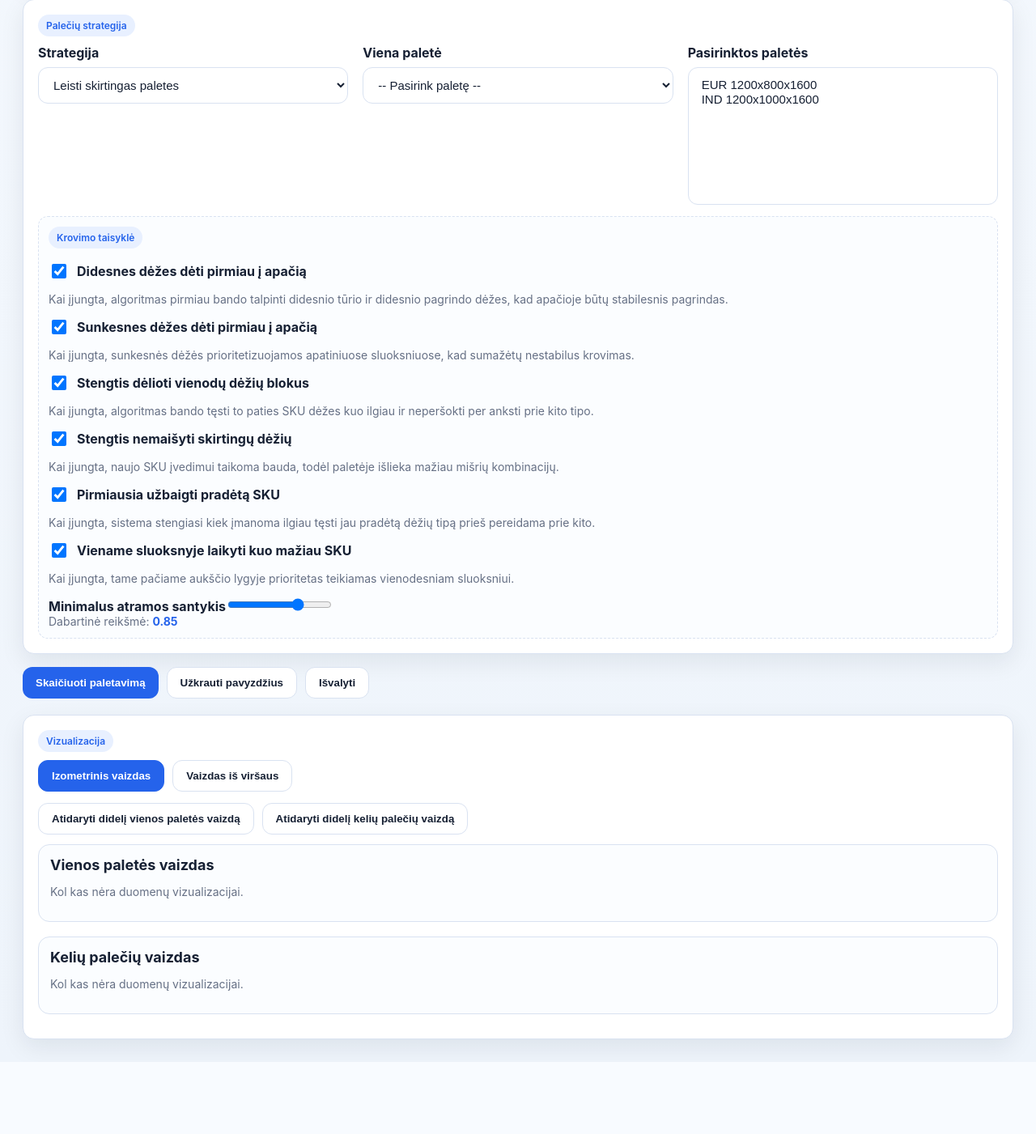
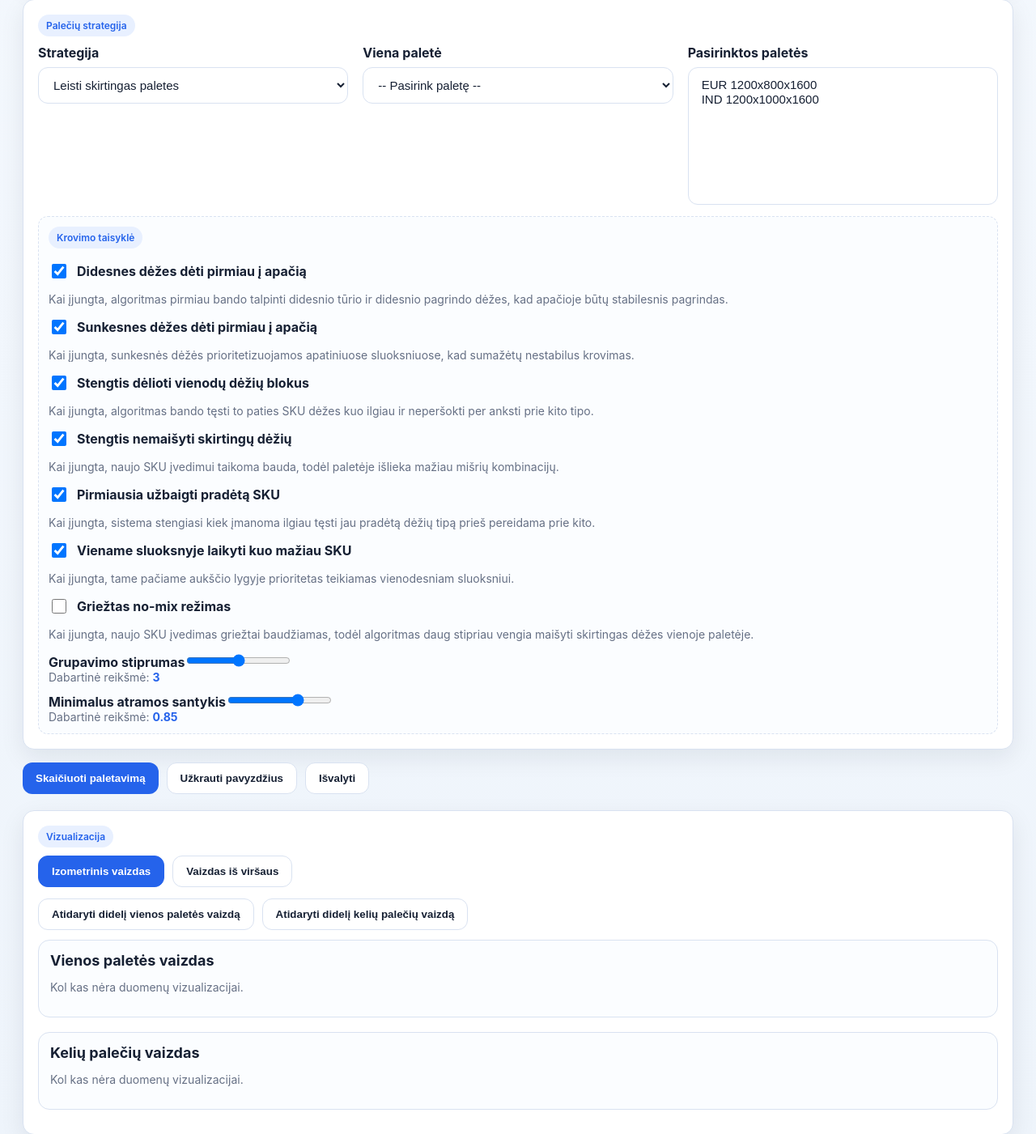
Before and after one commit to zilvis565-dev/palletiq, a Flask app: page / in a window 1280 px wide. Shown: the part 1571-2972 px from the top of the page at 81% size. Before the commit the page ends 2880 px from the top, so only its background shows below. Run offline with Flask 3, Linux system fonts and the light colour scheme.

Commit message:
Add strict no-mix and grouping strength controls to UI

```diff
--- a/templates/index.html
+++ b/templates/index.html
@@ -116,6 +116,9 @@
           <p class="muted">Kai įjungta, sistema stengiasi kiek įmanoma ilgiau tęsti jau pradėtą dėžių tipą prieš pereidama prie kito.</p>
           <label class="check-row"><input type="checkbox" name="layer_purity" {% if layer_purity %}checked{% endif %}><span><strong>Viename sluoksnyje laikyti kuo mažiau SKU</strong></span></label>
           <p class="muted">Kai įjungta, tame pačiame aukščio lygyje prioritetas teikiamas vienodesniam sluoksniui.</p>
+          <label class="check-row"><input type="checkbox" name="strict_no_mix" {% if strict_no_mix %}checked{% endif %}><span><strong>Griežtas no-mix režimas</strong></span></label>
+          <p class="muted">Kai įjungta, naujo SKU įvedimas griežtai baudžiamas, todėl algoritmas daug stipriau vengia maišyti skirtingas dėžes vienoje paletėje.</p>
+          <div class="range-wrap"><label for="grouping_strength"><strong>Grupavimo stiprumas</strong></label><input type="range" id="grouping_strength" name="grouping_strength" min="1" max="5" step="1" value="{{ grouping_strength }}"><div class="muted">Dabartinė reikšmė: <span class="range-value" id="grouping-strength-display">{{ grouping_strength }}</span></div></div>
           <div class="range-wrap"><label for="min_support_ratio_value"><strong>Minimalus atramos santykis</strong></label><input type="range" id="min_support_ratio_value" name="min_support_ratio_value" min="0.50" max="1.00" step="0.05" value="{{ '%.2f'|format(min_support_ratio_value) }}"><div class="muted">Dabartinė reikšmė: <span class="range-value" id="support-ratio-display">{{ '%.2f'|format(min_support_ratio_value) }}</span></div></div>
         </div>
       </div>
@@ -135,6 +138,7 @@
     document.querySelectorAll('input[name="box_code[]"]').forEach(i => i.addEventListener('input', refreshOrderSelects)); document.addEventListener('input', e => { if (e.target && e.target.name === 'box_code[]') refreshOrderSelects(); });
     document.querySelectorAll('.tab-btn').forEach(btn => { btn.addEventListener('click', () => { document.querySelectorAll('.tab-btn').forEach(b => b.classList.remove('active')); document.querySelectorAll('.tab-panel').forEach(p => p.classList.remove('active')); btn.classList.add('active'); document.getElementById(btn.dataset.tab).classList.add('active'); document.getElementById('input_mode').value = btn.dataset.tab === 'table-mode' ? 'table' : 'csv'; }); });
     const supportSlider = document.getElementById('min_support_ratio_value'); const supportDisplay = document.getElementById('support-ratio-display'); if (supportSlider && supportDisplay) { const syncSupportValue = () => supportDisplay.textContent = Number(supportSlider.value).toFixed(2); supportSlider.addEventListener('input', syncSupportValue); syncSupportValue(); }
+    const groupingSlider = document.getElementById('grouping_strength'); const groupingDisplay = document.getElementById('grouping-strength-display'); if (groupingSlider && groupingDisplay) { const syncGroupingValue = () => groupingDisplay.textContent = groupingSlider.value; groupingSlider.addEventListener('input', syncGroupingValue); syncGroupingValue(); }
     function colorForSku(sku, map) { if (!map[sku]) { const idx = Object.keys(map).length % palette.length; map[sku] = palette[idx]; } return map[sku]; }
     function shadeColor(hex, percent) { const num = parseInt(hex.replace('#', ''), 16), amt = Math.round(2.55 * percent); const r = (num >> 16) + amt, g = (num >> 8 & 0x00FF) + amt, b = (num & 0x0000FF) + amt; return '#' + (0x1000000 + (r < 255 ? (r < 0 ? 0 : r) : 255) * 0x10000 + (g < 255 ? (g < 0 ? 0 : g) : 255) * 0x100 + (b < 255 ? (b < 0 ? 0 : b) : 255)).toString(16).slice(1); }
     function iso(x, y, z, scale, originX, originY) { return { x: originX + (x - y) * scale, y: originY + (x + y) * scale * 0.5 - z * scale * 0.8 }; }
```
